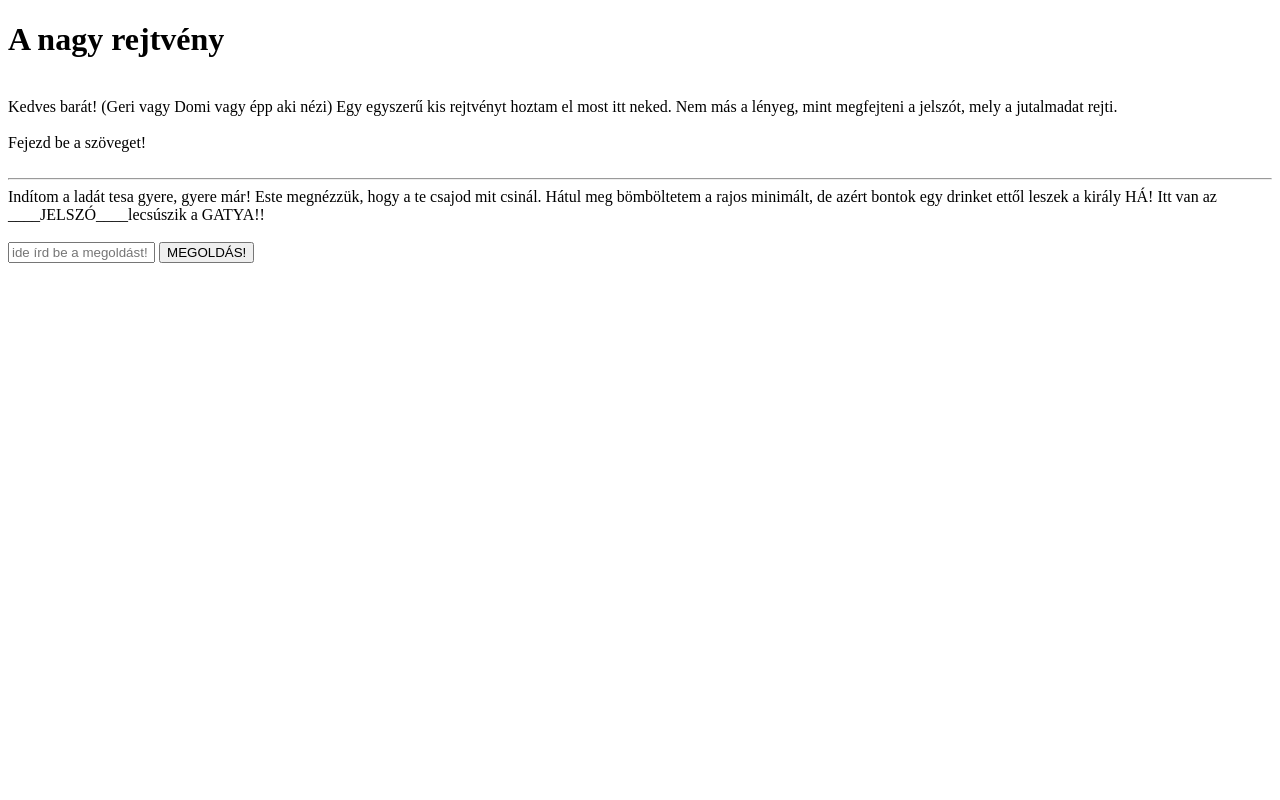
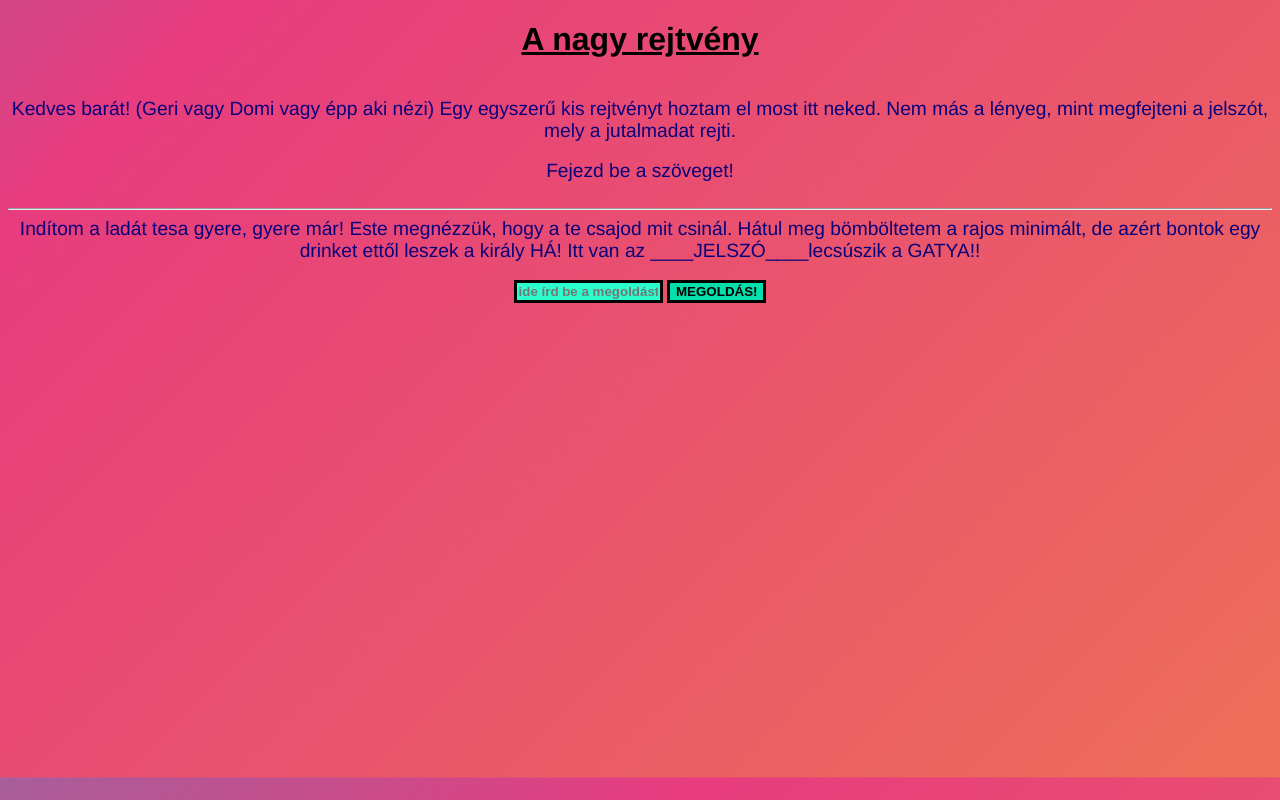
Before and after one commit to Bercbloo/Pingvinek, a plain HTML site: page a_nagy_rejtvény.html in a window 1280 px wide. Drawn offline with Linux system fonts and the light colour scheme; files whose address does not match are found by name.

Commit message:
Update a_nagy_rejtvény.html

```diff
--- a/a_nagy_rejtvény.html
+++ b/a_nagy_rejtvény.html
@@ -2,25 +2,27 @@
 <head>
     <title>A nagy rejtvény</title>
     <meta name="viewport" content="width=device-width, initial-scale=1.0">
+    <link rel="stylesheet" href="rejtveny.css">
 </head>
 <body>
+    <center>
     <h1 class="cim">
-        A nagy rejtvény
+       <ins>A nagy rejtvény</ins>
     </h1>
 <br>
-    <p1>
+    <p1 class="szöveg">
     Kedves barát! (Geri vagy Domi vagy épp aki nézi) Egy egyszerű kis
     rejtvényt hoztam el most itt neked. Nem más a lényeg, mint megfejteni
     a jelszót, mely a jutalmadat rejti.
 
 </p1>
 <br><br>
-<p2>
+<p2 class="szöveg">
     Fejezd be a szöveget!
 </p2>
 <br><br>
 <hr>
-<p3>
+<p3 class="szöveg">
     Indítom a ladát tesa gyere, gyere már! Este megnézzük, hogy
     a te csajod mit csinál. Hátul meg bömböltetem a rajos minimált,
     de azért bontok egy drinket ettől leszek a király HÁ!
@@ -29,14 +31,14 @@
 </p3>
 <br><br>
 <p4  id="checker" style="display: none;"></p4>
-<input style="width: 11%;" type="password" placeholder="ide írd be a megoldást!" id="atya" maxlength="10">
-<input type="button" id="btn1" value="MEGOLDÁS!">
+<input class="jelszo" style="width: 11%;" type="password" placeholder="ide írd be a megoldást!" id="atya" maxlength="10">
+<input type="button" id="btn1" class="btn1" value="MEGOLDÁS!">
 <div id="fback" style="display: none;">
-<h1 >SZÉP VOLT TESA</h1>
-<iframe width="420" height="315"
-src="https://www.youtube.com/watch?v=aOI5X-E5Gog">
+<h1 class="szöveg" >GratHulálok, hogy bh@$zom azt a gitHár nyakHadat ááááááááááááááááá</h1>
+<img id="img" src="C:\Users\Bakán Bertalan\OneDrive - Semmelweis Egyetem\Asztal\WEBLAP forráskódok\belso\worksapce\DOMI\pics\F6ZGca.png" height="400" width="400">
 </iframe>
 </div>
+</center>
 
 <script>
     const atya = document.getElementById("atya");
@@ -48,7 +50,7 @@ src="https://www.youtube.com/watch?v=aOI5X-E5Gog">
 
         checker.innerHTML = atya.value
 
-        if (checker.innerHTML == "atya" || checker.innerHTML =="Atya") { fback.style.display=''
+        if (checker.innerHTML == "atya" || checker.innerHTML =="Atya" || checker.innerHTML == "ATYA") { fback.style.display=''
 
         } else {
         fback.style.display='none';
```
